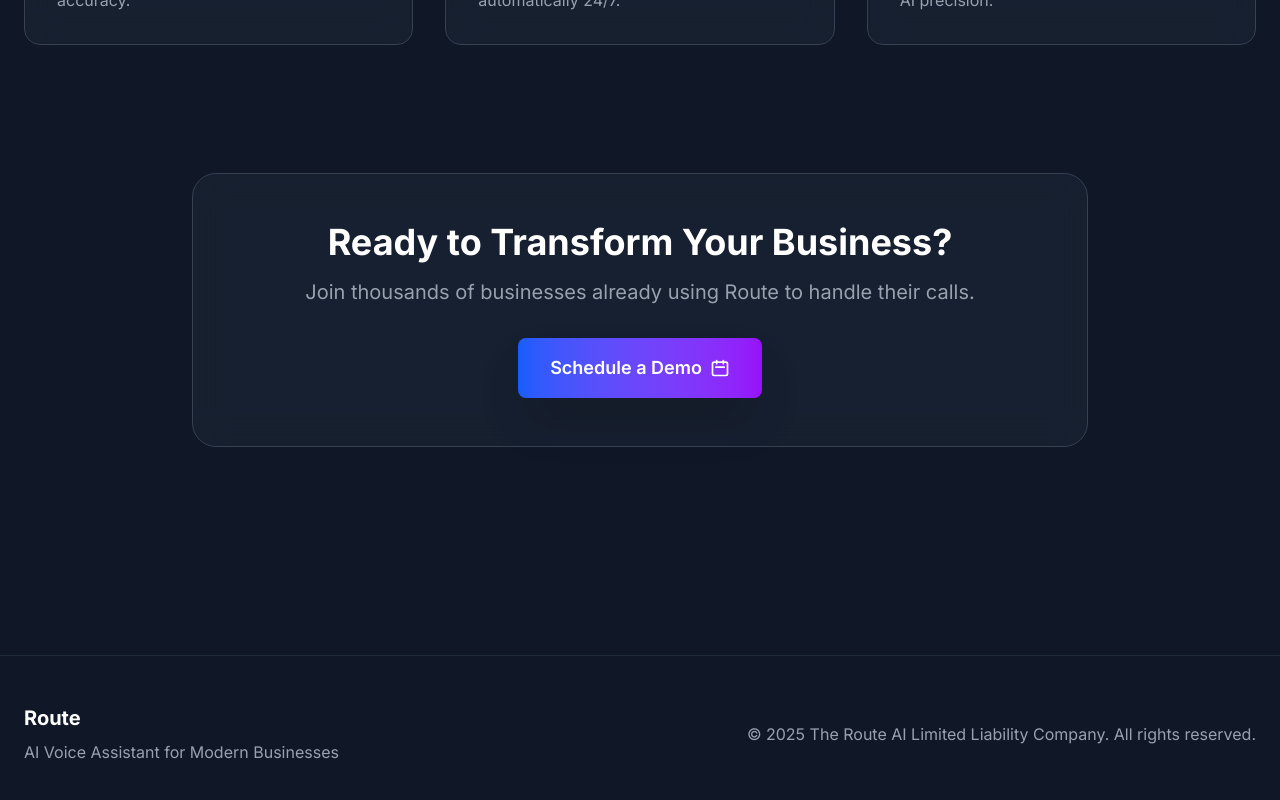
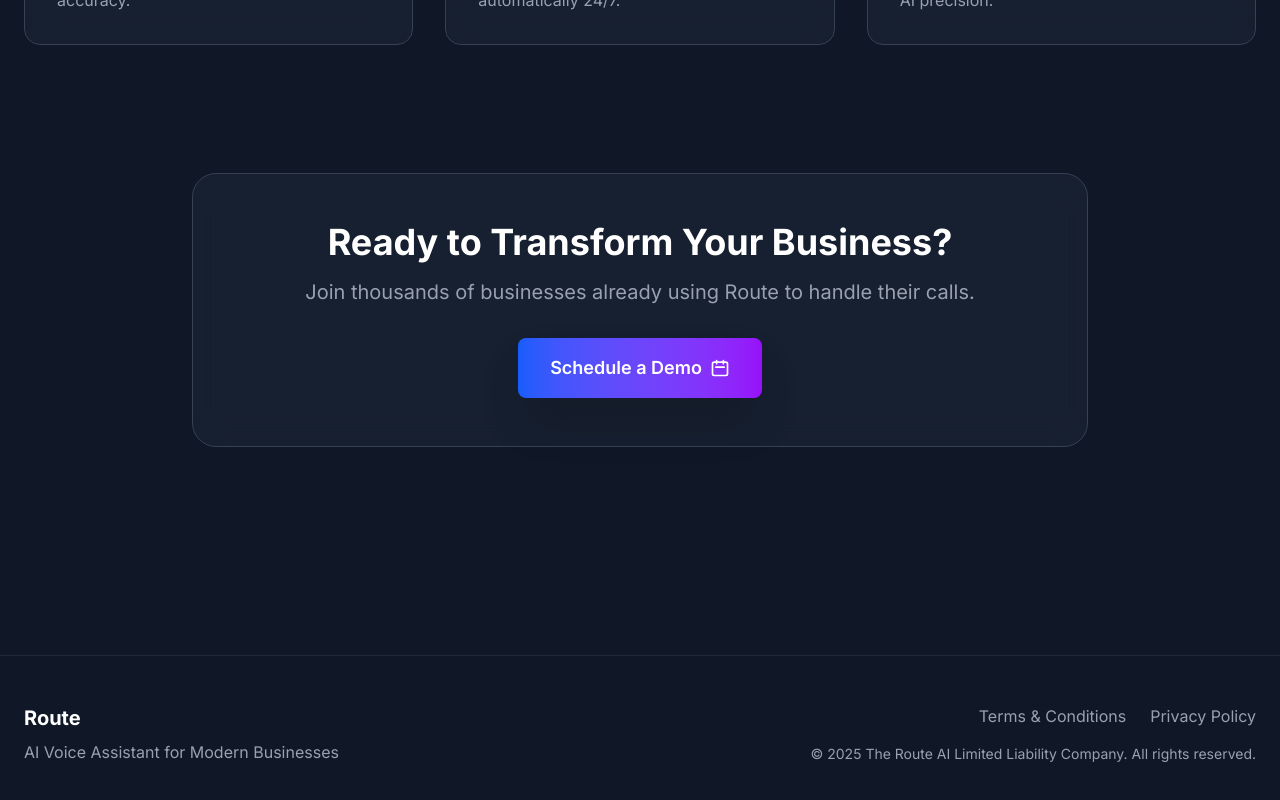
Before and after one commit to jnintal/tellroute, a Next.js app: page / in a window 1280 px wide. Shown: the part 1059-1859 px from the top of the page. Built offline with nearby package versions, Linux system fonts and the light colour scheme; no server answers.

Commit message:
Add Terms & Conditions and Privacy Policy PDFs to footer

```diff
--- a/app/page.tsx
+++ b/app/page.tsx
@@ -163,13 +163,29 @@
       {/* Footer */}
       <footer className="relative z-10 mt-32 border-t border-gray-800">
         <div className="max-w-7xl mx-auto px-6 py-12">
-          <div className="flex justify-between items-center">
+          <div className="flex flex-col md:flex-row justify-between items-center gap-6">
             <div>
               <div className="text-xl font-bold mb-2">Route</div>
               <p className="text-gray-400">AI Voice Assistant for Modern Businesses</p>
             </div>
-            <div className="text-gray-400">
-              © 2025 The Route AI Limited Liability Company. All rights reserved.
+            <div className="flex flex-col items-center md:items-end gap-4">
+              <div className="flex gap-6">
+                <a href="/legal/terms-and-conditions.pdf"
+                   target="_blank"
+                   rel="noopener noreferrer"
+                   className="text-gray-400 hover:text-white transition-colors">
+                  Terms & Conditions
+                </a>
+                <a href="/legal/privacy-policy.pdf"
+                   target="_blank"
+                   rel="noopener noreferrer"
+                   className="text-gray-400 hover:text-white transition-colors">
+                  Privacy Policy
+                </a>
+              </div>
+              <div className="text-gray-400 text-sm">
+                © 2025 The Route AI Limited Liability Company. All rights reserved.
+              </div>
             </div>
           </div>
         </div>
```
Also changed, not shown: 2 other files (tests, documents, lock files or other folders).
